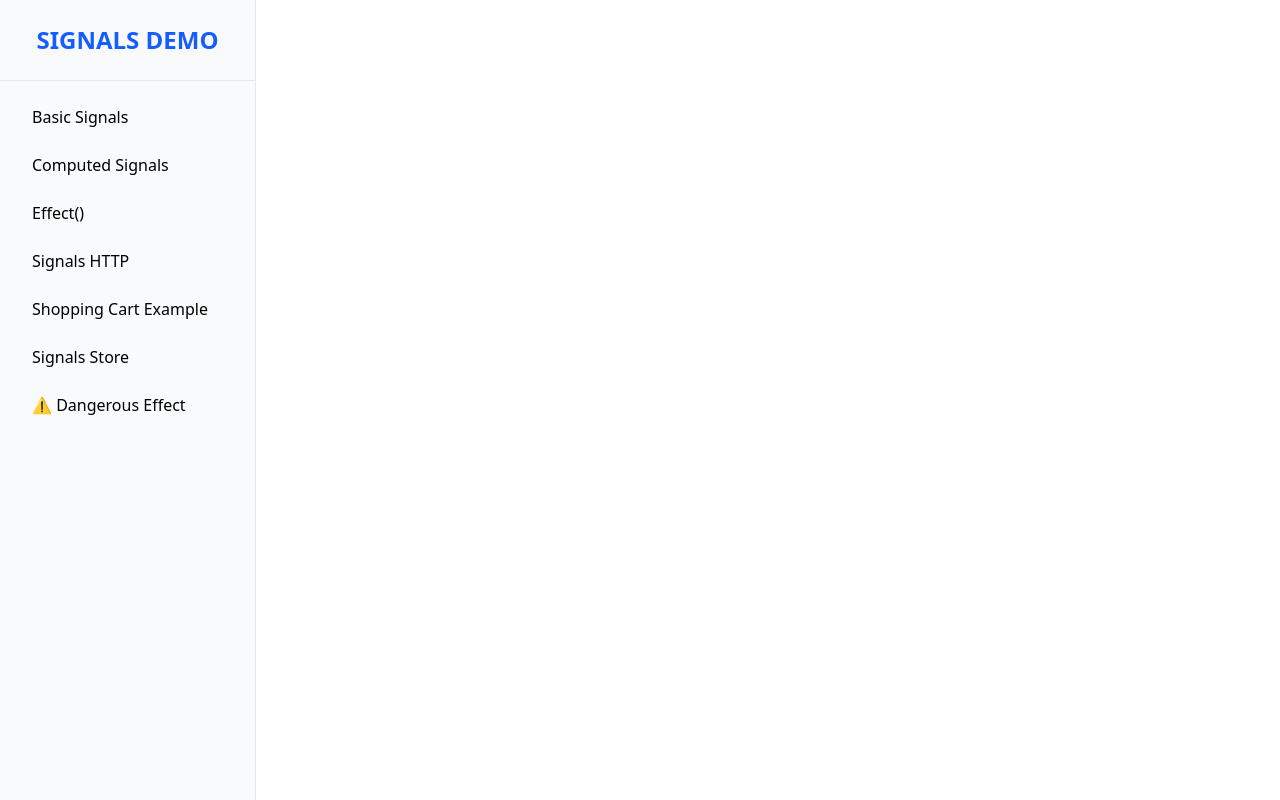
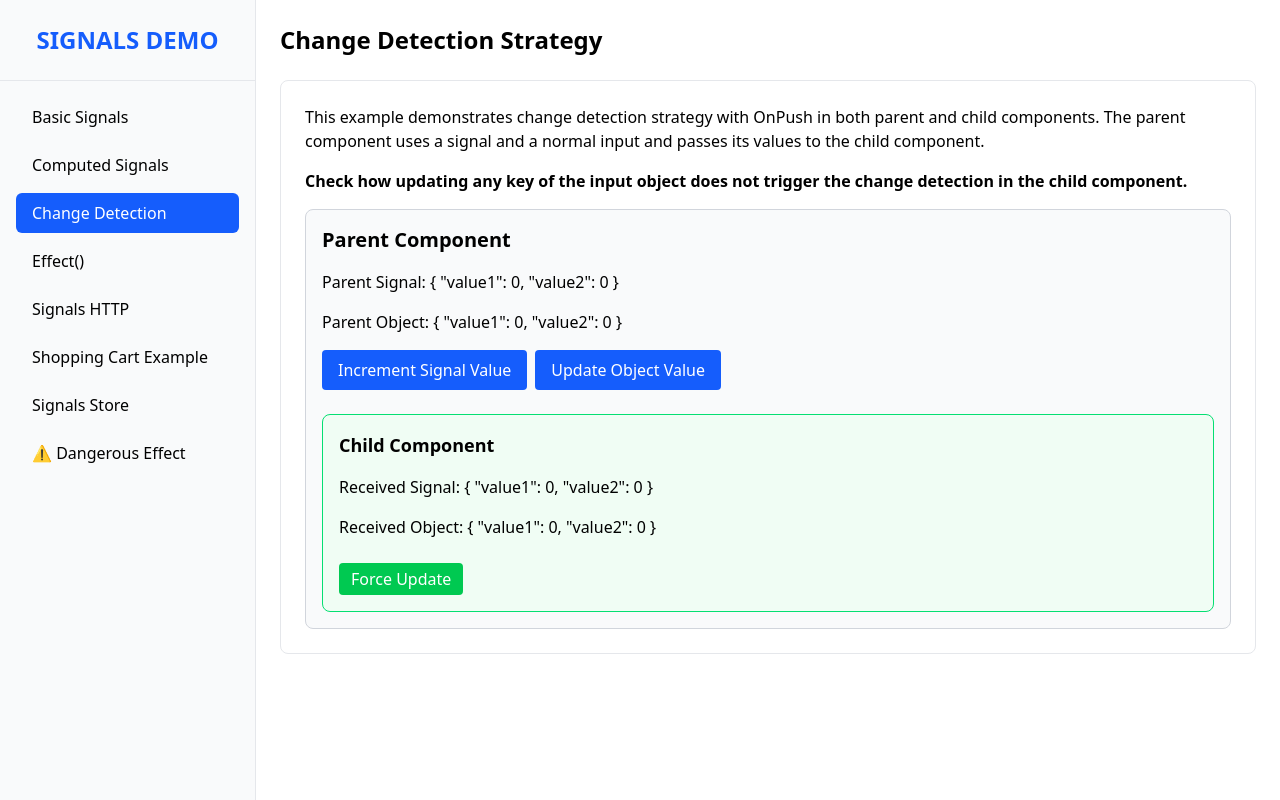
Before and after one commit to angusin/angular-learn-signals-project, an Angular app: page /change-strategy in a window 1280 px wide. Before the commit this address led to /. Built offline with nearby package versions, Linux system fonts and the light colour scheme.

Commit message:
feat: add page change detection

```diff
--- a/src/app/app.routes.ts
+++ b/src/app/app.routes.ts
@@ -32,5 +32,10 @@ export const routes: Routes = [
     loadComponent: () =>
       import('./pages/f-effects-danger/f-effects-danger.component').then((m) => m.EffectsDangerComponent),
   },
+  {
+    path: 'change-strategy',
+    loadComponent: () =>
+      import('./pages/g-change-strategy/g-change-strategy.component').then((m) => m.ChangeStrategyComponent),
+  },
   { path: '', redirectTo: '/basic-signal', pathMatch: 'full' },
 ];
--- a/src/app/components/sidebar/sidebar.component.ts
+++ b/src/app/components/sidebar/sidebar.component.ts
@@ -12,6 +12,7 @@ export class SidebarComponent {
   menuItems = [
     { name: 'Basic Signals', route: '/basic-signal' },
     { name: 'Computed Signals', route: '/computed-signal' },
+    { name: 'Change Detection', route: '/change-strategy' },
     { name: 'Effect()', route: '/effect' },
     { name: 'Signals HTTP', route: '/signal-http' },
     { name: 'Shopping Cart Example', route: '/shopping-cart' },
--- /dev/null
+++ b/src/app/pages/g-change-strategy/child.component.ts
@@ -0,0 +1,34 @@
+import { CommonModule } from '@angular/common';
+import { ChangeDetectionStrategy, ChangeDetectorRef, Component, Input, input } from '@angular/core';
+
+@Component({
+  selector: 'app-child',
+  standalone: true,
+  imports: [CommonModule],
+  template: `
+    <div class="p-4 mt-4 border rounded-lg bg-green-50 border-green-400">
+      <h3 class="text-lg font-semibold mb-4">Child Component</h3>
+      <p class="mb-4">Received Signal: {{ signalObject() | json }}</p>
+      <p class="mb-4">Received Object: {{ inputObject | json }}</p>
+      <button
+        (click)="markForCheck()"
+        class="  cursor-pointer mt-2 bg-green-500 text-white px-3 py-1 rounded hover:bg-green-600">
+        Force Update
+      </button>
+    </div>
+  `,
+  changeDetection: ChangeDetectionStrategy.OnPush,
+})
+export class ChildComponent {
+  // eslint-disable-next-line @angular-eslint/prefer-signals
+  @Input() inputObject!: { value1: number; value2: number };
+
+  readonly signalNumber = input(0);
+  readonly signalObject = input({ value1: 0, value2: 0 });
+
+  constructor(private cdr: ChangeDetectorRef) {}
+
+  markForCheck() {
+    this.cdr.detectChanges();
+  }
+}
--- /dev/null
+++ b/src/app/pages/g-change-strategy/g-change-strategy.component.ts
@@ -0,0 +1,25 @@
+import { ChangeDetectionStrategy, Component } from '@angular/core';
+import { ParentComponent } from './parent.component';
+import { BasicPageComponent } from '../../components/basic-page/basic-page.component';
+
+@Component({
+  selector: 'app-change-strategy',
+  standalone: true,
+  imports: [BasicPageComponent, ParentComponent],
+  template: `
+    <app-basic-page title="Change Detection Strategy">
+      <div class="space-y-4">
+        <p class="mb-4">
+          This example demonstrates change detection strategy with OnPush in both parent and child components. The
+          parent component uses a signal and a normal input and passes its values to the child component.
+        </p>
+        <p class="mb-4 font-semibold">
+          Check how updating any key of the input object does not trigger the change detection in the child component.
+        </p>
+        <app-parent></app-parent>
+      </div>
+    </app-basic-page>
+  `,
+  changeDetection: ChangeDetectionStrategy.OnPush,
+})
+export class ChangeStrategyComponent {}
--- /dev/null
+++ b/src/app/pages/g-change-strategy/parent.component.ts
@@ -0,0 +1,46 @@
+import { ChangeDetectionStrategy, Component, signal } from '@angular/core';
+import { ChildComponent } from './child.component';
+import { CommonModule } from '@angular/common';
+
+@Component({
+  selector: 'app-parent',
+  standalone: true,
+  imports: [ChildComponent, CommonModule],
+  template: `
+    <div class="p-4 border rounded-lg bg-gray-50 border-gray-300">
+      <h2 class="text-xl font-bold mb-4">Parent Component</h2>
+      <p class="mb-4">Parent Signal: {{ parentSignalObject() | json }}</p>
+      <p class="mb-4">Parent Object: {{ parentInputObject | json }}</p>
+      <div class="space-x-2">
+        <button
+          (click)="incrementSignalsValue()"
+          class="bg-blue-600 text-white px-4 py-2 rounded hover:bg-blue-700 cursor-pointer">
+          Increment Signal Value
+        </button>
+        <button
+          (click)="updateObject()"
+          class="bg-blue-600 text-white px-4 py-2 mb-2 rounded hover:bg-blue-700 cursor-pointer">
+          Update Object Value
+        </button>
+      </div>
+      <!-- [inputNumber]="parentInputNumber" -->
+      <app-child [inputObject]="parentInputObject" [signalObject]="parentSignalObject()"></app-child>
+    </div>
+  `,
+  changeDetection: ChangeDetectionStrategy.OnPush,
+})
+export class ParentComponent {
+  parentInputObject = { value1: 0, value2: 0 };
+  readonly parentSignalObject = signal({ value1: 0, value2: 0 });
+
+  incrementSignalsValue() {
+    this.parentSignalObject.update((obj) => ({
+      ...obj,
+      value1: obj.value1 + 1,
+    }));
+  }
+
+  updateObject() {
+    this.parentInputObject.value1 = this.parentInputObject.value1 + 1;
+  }
+}
```
